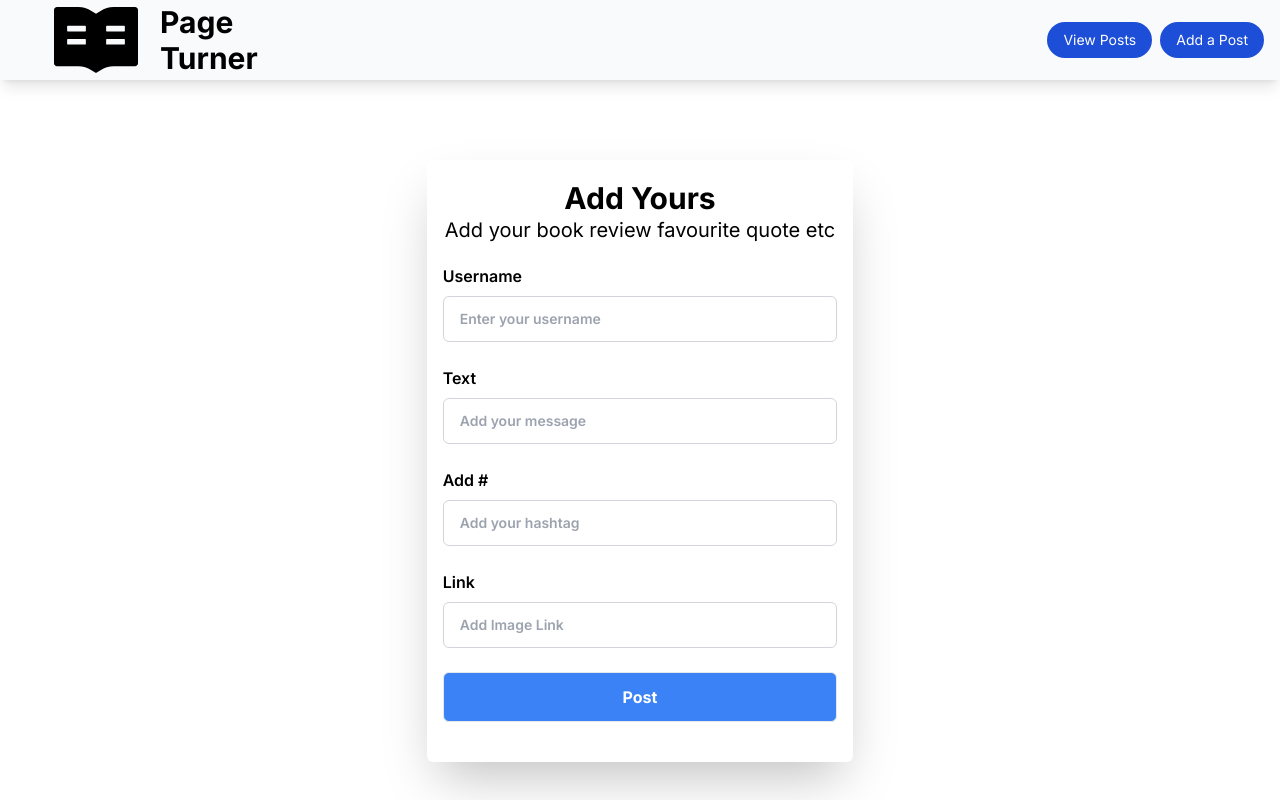
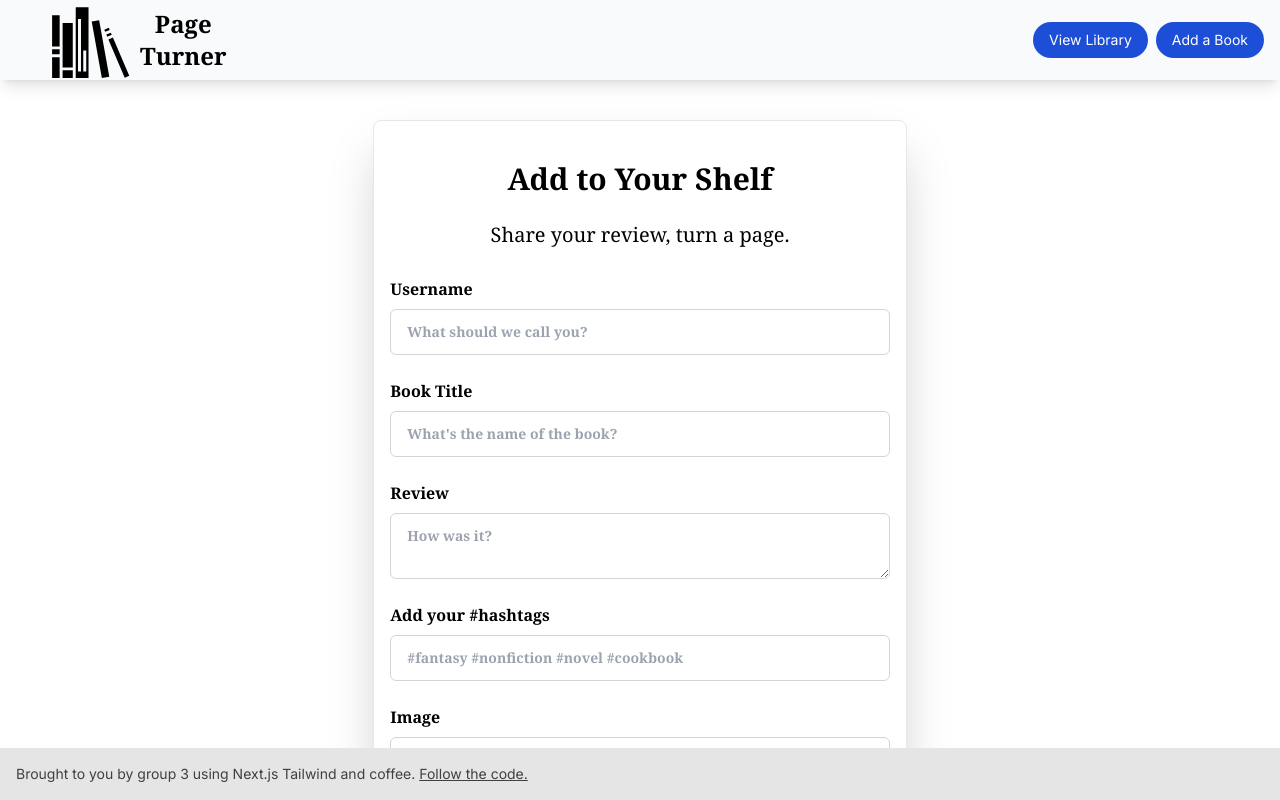
Before and after one commit to illonab/social-app, a Next.js app: page /add in a window 1280 px wide. Shown: the top 800 px of the page. Built offline with nearby package versions, Linux system fonts and the light colour scheme.

Commit message:
content and design updates

```diff
--- a/app/layout.js
+++ b/app/layout.js
@@ -2,6 +2,7 @@ import { Inter } from "next/font/google";
 import "./globals.css";
 import Navbar from "../components/navbar";
 import Footer from "../components/footer";
+import BgImg from "../components/BgImg"; //tried to add bg image
 
 const inter = Inter({ subsets: ["latin"] });
 
@@ -10,10 +11,12 @@ export const metadata = {
   description: "Generated by create next app",
 };
 
+//tried to add bg image
 export default function RootLayout({ children }) {
   return (
     <html lang="en">
       <body className={inter.className}>
+      <BgImg />
         <Navbar />
         {children}
         <Footer />
--- a/app/page.js
+++ b/app/page.js
@@ -5,11 +5,12 @@ import { useState, useEffect } from "react";
 export default function Home() {
   const [posts, setPosts] = useState([
     {
-      username: "Alex",
-      text: "Cats, known for their graceful agility and independent demeanor, have captivated humans for centuries with their mysterious charm. From their soothing purrs to playful antics, these enigmatic feline companions continue to be beloved members of households worldwide.",
-      image: "http://placekitten.com/500/500",
-      hashtag: ["#cats", "#lovacats"],
+      username: "Neil Gaiman",
+      text: "In his afterword, King states that he wanted the stories to linger in the imagination. And they do. They linger, and perhaps sometimes they even fester. But they are never less than satisfying and are fine stories to take with us into the night.",
+      image: "https://i.gr-assets.com/images/S/compressed.photo.goodreads.com/books/1524583257l/7912007._SY475_.jpg",
+      hashtag: ["#horror", "#novel, #stephenking"],
       likes: 0,
+      booktitle: "Full Dark, No Stars", // Added bookTitle updated content
     },
   ]);
 
@@ -41,11 +42,12 @@ export default function Home() {
     postsToRender = filteredPosts;
   }
 
+  // size and copy update
   return (
     <main className="flex flex-col gap-20 justify-center w-screen py-20 items-center">
-      <div className="flex flex-col items-center gap-5 w-full">
-        <label htmlFor="search" className="block text-xl font-medium leading-6">
-          Search post
+      <div className="flex flex-col items-center gap-5 w-1/2">
+        <label htmlFor="search" className="block font-serif text-2xl font-bold leading-6 text-nowrap">
+          Search the library
         </label>
         <input
           onChange={handleSearchValue}
--- a/components/AddPostNotification.jsx
+++ b/components/AddPostNotification.jsx
@@ -3,12 +3,12 @@ const AddPostNotification = ({ isError, setIsSubmit }) => {
     const handleClick = () => {
         setIsSubmit(false);
     }
-
+//copy update
     return (
         <div onClick={handleClick} className={`h-16 w-72 rounded-lg p-1 shadow-lg bg-white`}>
             <div className={`border-2 h-full w-full rounded-lg border-black flex items-center justify-around px-4 shadow-lg ${!isError ? 'bg-green-300' : 'bg-red-300'}`}>
                 {!isError ? (<img src="/smile.png" className='h-10 w-10' />) : (<img src="/sad.png" className='h-10 w-10' />)}
-                {!isError ? (<h2 className='font-bold'>Post was added !</h2>) : (<h2 className='font-bold'>Post was unsuccessful !</h2>)}
+                {!isError ? (<h2 className='font-bold'>Added to your library.</h2>) : (<h2 className='font-bold'>Oh no! We couldn't add it.</h2>)}
             </div>
         </div>
     );
--- a/components/addPostCard.jsx
+++ b/components/addPostCard.jsx
@@ -4,6 +4,7 @@ import { useState } from "react";
 const AddPostCard = ({setIsError, setIsSubmit, isError, isSubmit}) => {
     const [postObj, setPostObj] = useState({
         username: '',
+        booktitle: '', // added booktitle
         text: '',
         likes: 0,
         hashtag: '',
@@ -25,7 +26,8 @@ const AddPostCard = ({setIsError, setIsSubmit, isError, isSubmit}) => {
 
         }
 
-        const allPosts = [{...postObj, hashtag: postObj.hashtag.split(" ")}, ...existingPosts]
+        const allPosts = [{...postObj, hashtag: postObj.hashtag.split(" "), booktitle: postObj.booktitle}, ...existingPosts] //added booktitle
+
 
         return allPosts;
     };
@@ -35,7 +37,7 @@ const AddPostCard = ({setIsError, setIsSubmit, isError, isSubmit}) => {
         event.preventDefault();
 
         // Deals with invalid inputs
-        if (!postObj.username || !postObj.text || !postObj.hashtag) {
+        if (!postObj.username || !postObj.text || !postObj.hashtag || !postObj.booktitle) {
             // Display notification & Show invalid
             setIsSubmit(true);
             setIsError(true);
@@ -62,7 +64,8 @@ const AddPostCard = ({setIsError, setIsSubmit, isError, isSubmit}) => {
                 text: "",
                 likes: 0,
                 hashtag: "",
-                image: ""
+                image: "",
+                booktitle: "",
             });
 
             // Hide Notification
@@ -70,14 +73,14 @@ const AddPostCard = ({setIsError, setIsSubmit, isError, isSubmit}) => {
         }, 3000)
     };
 
-
+//added book field and copy updates
     return (
 
-<div className="container mx-auto">
-        <div className="lg:w-4/12 pb-10 pt-5 w-full p-4 flex flex-wrap justify-center shadow-2xl my-20 rounded-md mx-auto">
-            <div className="pb-5">
-                <h1 className="text-3xl text-center font-bold">Add Yours</h1>
-                <p className="text-center text-xl">Add your book review favourite quote etc</p>
+<div className="flex container mx-auto py-10 mb-10 min-h-screen font-serif">
+        <div className="rounded-lg border border-gray-200 lg:w-5/12 md:w-10/12 sm:w-full p-4 flex flex-wrap justify-center shadow-2xl mb-20 mx-auto">
+            <div className="pb-3">
+                <h1 className="text-3xl text-center font-serif font-bold py-6">Add to Your Shelf</h1>
+                <p className="text-center text-xl font-serif pb-4">Share your review, turn a page.</p>
             </div>
             <form onSubmit={handleAddPost} className="flex flex-col justify-start items-center w-full m-auto">
 
@@ -93,26 +96,47 @@ const AddPostCard = ({setIsError, setIsSubmit, isError, isSubmit}) => {
                                                w-full outline-none rounded-md m-0 py-3 px-4 md:py-3 md:px-4 md:mb-0
                                                focus:border-blue-500 md:w-full"
                                     type="text"
-                                    placeholder="Enter your username"
+                                    placeholder="What should we call you?"
                                     name="username"
                                 />
                             </div>
                         </div>
                     </div>
 
+                    {/* Book Name */}
+                    <div className="grid grid-cols-1 mb-6 md:grid-cols-2 gap-3 w-full">
+                        <div className="text-left flex flex-col gap-2 w-full md:col-span-2">
+                            <label className="font-semibold">Book Title</label>
+                            <div className="flex items-center">
+                                <input
+                                    onChange={handleInput}
+                                    value={postObj.booktitle}
+                                    className="border border-gray-300 text-sm font-semibold mb-1 max-w-full
+                                               w-full outline-none rounded-md m-0 py-3 px-4 md:py-3 md:px-4 md:mb-0
+                                               focus:border-blue-500 md:w-full"
+                                    type="text"
+                                    placeholder="What's the name of the book?"
+                                    name="booktitle"
+                                />
+                            </div>
+                        </div>
+                    </div>
+
+
                     {/* Text */}
                     <div className="grid grid-cols-1 mb-6 md:grid-cols-2 gap-3 w-full">
                         <div className="text-left flex flex-col gap-2 w-full md:col-span-2">
-                            <label className="font-semibold">Text</label>
-                            <input
+                            <label className="font-semibold">Review</label>
+                            <textarea
                                 onChange={handleInput}
                                 value={postObj.text}
                                 className="border border-gray-300 text-sm font-semibold mb-1 max-w-full w-full
                                             outline-none rounded-md m-0 py-3 px-4 md:py-3 md:px-4 md:mb-0
                                             focus:border-blue-500 md:w-full"
                                 type="textarea"
-                                placeholder="Add your message"
+                                placeholder="How was it?"
                                 name="text"
+                                row="5"
                             />
                         </div>
                     </div>
@@ -120,7 +144,7 @@ const AddPostCard = ({setIsError, setIsSubmit, isError, isSubmit}) => {
                     {/* # */}
                     <div className="grid grid-cols-1 mb-6 md:grid-cols-2 gap-3 w-full">
                         <div className="text-left flex flex-col gap-2 w-full md:col-span-2">
-                            <label className="font-semibold">Add #</label>
+                            <label className="font-semibold">Add your #hashtags</label>
                             <input
                                 onChange={handleInput}
                                 value={postObj.hashtag}
@@ -128,7 +152,7 @@ const AddPostCard = ({setIsError, setIsSubmit, isError, isSubmit}) => {
                                             outline-none rounded-md m-0 py-3 px-4 md:py-3 md:px-4 md:mb-0
                                             focus:border-blue-500 md:w-full"
                                 type="textarea"
-                                placeholder="Add your hashtag"
+                                placeholder="#fantasy #nonfiction #novel #cookbook"
                                 name="hashtag"
                             />
                         </div>
@@ -137,7 +161,7 @@ const AddPostCard = ({setIsError, setIsSubmit, isError, isSubmit}) => {
                     {/* Images */}
                     <div className="grid grid-cols-1 mb-6 md:grid-cols-2 gap-3 w-full">
                         <div className="text-left flex flex-col gap-2 w-full md:col-span-2">
-                            <label className="font-semibold">Link</label>
+                            <label className="font-semibold">Image</label>
                             <input
                                 onChange={handleInput}
                                 value={postObj.image}
--- a/components/footer.jsx
+++ b/components/footer.jsx
@@ -1,16 +1,14 @@
-'use client'
-
 import React from 'react';
+import Link from 'next/link';
 
 const Footer = () => {
   return (
-    <footer
-      className="bg-neutral-200 text-center dark:bg-neutral-700 lg:text-left">
-      <div className="p-4 text-center text-neutral-700 dark:text-neutral-200">
-        © 2024 Copyright
+    <footer className="bg-neutral-200 text-center dark:bg-neutral-700 lg:text-left p-4 fixed bottom-0 w-full">
+      <div className="text-neutral-700 dark:text-neutral-200 text-sm">
+        Brought to you by group 3 using Next.js Tailwind and coffee. <Link href="https://github.com/illonab/social-app" target="_blank" className="underline"> Follow the code. </Link>
       </div>
     </footer>
   );
 }
 
-  export default Footer;
+export default Footer;
--- a/components/navbar.jsx
+++ b/components/navbar.jsx
@@ -3,6 +3,8 @@
 import Link from 'next/link';
 import React, { useState } from 'react';
 import { AiOutlineClose, AiOutlineMenu, AiFillRead } from 'react-icons/ai';
+import { GiBookshelf } from "react-icons/gi";
+
 
 const Navbar = () => {
   // state to manage navbar visibility
@@ -15,8 +17,8 @@ const Navbar = () => {
 
   // array containing navigation items
   const navItems = [
-    { id: 1, text: 'View Posts' },
-    { id: 2, text: 'Add a Post' },
+    { id: 1, text: 'View Library' },
+    { id: 2, text: 'Add a Book' },
   ];
 
   // click event handler for "View Posts" button
@@ -33,8 +35,8 @@ const Navbar = () => {
     <div className='bg-gray-50 border-gray-200 shadow-lg flex justify-between items-center h-20 w-full mx-auto px-4'>
     {/* Text Logo */}
     <div className='flex items-center'>
-        <AiFillRead size={96} className='text-xl ml-8 mr-4' />
-        <h1 className='text-3xl font-bold text-black'>
+        <GiBookshelf size={84} className='text-xl ml-8 mr-2' />
+        <h1 className='text-2xl font-serif text-center font-bold text-black'>
             Page<br/>Turner
         </h1>
     </div>
@@ -48,7 +50,7 @@ const Navbar = () => {
             className='rounded-full px-4 py-2 text-white bg-blue-700 hover:bg-blue-800 focus:ring-4 focus:outline-none focus:ring-blue-300 text-sm whitespace-nowrap'
             onClick={handleViewPostsClick}
           >
-            View Posts
+            View Library
           </button>
       </Link>
 </li>
@@ -61,7 +63,7 @@ const Navbar = () => {
       className='rounded-full px-4 py-2 text-white bg-blue-700 hover:bg-blue-800 focus:ring-4 focus:outline-none focus:ring-blue-300 text-sm whitespace-nowrap'
       onClick={handleAddPostClick}
     >
-      Add a Post
+      Add a Book
     </button>
   </Link>
 </li>
@@ -82,23 +84,23 @@ const Navbar = () => {
       >
         {/* Mobile Logo */}
         <div className='flex items-center'>
-          <AiFillRead size={32} className='text-md ml-4 mr-2' />
-          <h1 className='text-md md:text-xl font-bold text-black m-2'>Page Turner</h1>
+          <GiBookshelf size={32} className='text-md ml-4 mr-2' />
+          <h1 className='text-md md:text-xl font-serif font-bold text-black m-2'>Page Turner</h1>
         </div>
 
         {/* Mobile Navigation Items */}
         <li
-          className='p-4 border-b rounded-xl hover:bg-blue-300 duration-300 hover:text-black cursor-pointer border-gray-300'
+          className='p-4 border-b font-serif rounded-xl hover:bg-blue-300 duration-300 hover:text-black cursor-pointer border-gray-300'
         >
           <Link href='/'>
             <p onClick={handleNav}>View Posts</p>
           </Link>
         </li>
         <li
-          className='p-4 border-b rounded-xl hover:bg-blue-300 duration-300 hover:text-black cursor-pointer border-gray-300'
+          className='p-4 border-b font-serif rounded-xl hover:bg-blue-300 duration-300 hover:text-black cursor-pointer border-gray-300'
         >
           <Link href='/add'>
-            <p onClick={handleNav}>Add a Post</p>
+            <p onClick={handleNav}>Add to Library</p>
           </Link>
         </li>
       </ul>
```
Also changed, not shown: components/BgImg.jsx (added, +20 -0 lines), components/mediaCard.jsx (+33 -16 lines), tailwind.config.js (+7 -0 lines), public/bg1.png (added), public/bg2.png (added).
